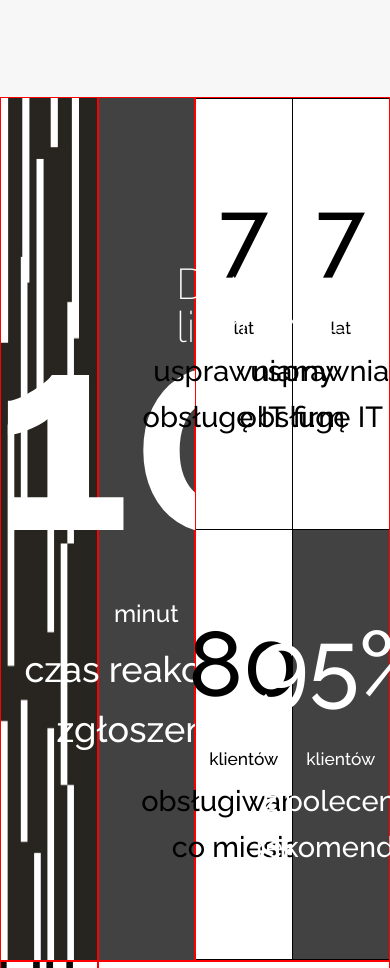
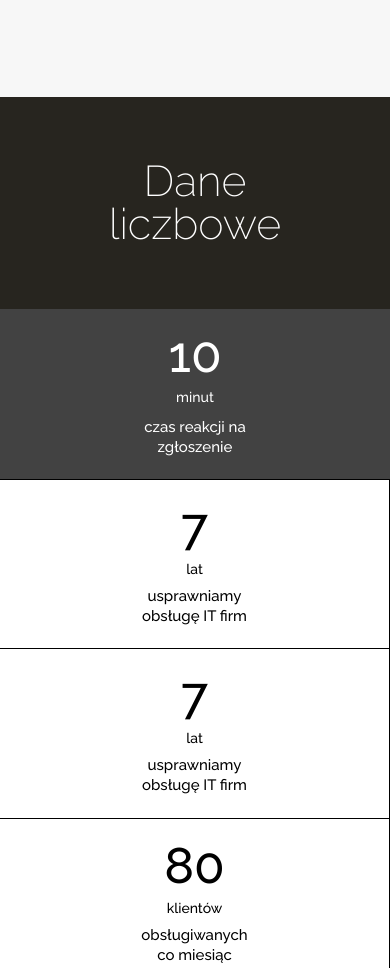
Before and after one commit to KruszynaPaulina/OT2S_psd_to_html, a website: page index.html in a window 390 px wide. Shown: the part 2232-3200 px from the top of the page. Drawn offline with nearby package versions, Linux system fonts and the light colour scheme.

Commit message:
Add RWD for date

```diff
--- a/index.html
+++ b/index.html
@@ -102,6 +102,8 @@
 						<a href="#" class="side__link date__link">Dbamy o</a>
 					</div>
 				</div>
+
+				<div class="date__box">
 					<div class="date__cell date__cell--two">
 						<div class="data__content">
 							<p class="two__numer">10</p>
@@ -139,6 +141,7 @@
 									<p class="tree__numer">95%</p>
 									<p class="tree__time">klientów</p>
 									<p class="tree__article">z polecenia<br> i rekomendacji</p>
+								</div>
 							</div>
 						</div>
 					</div>
--- a/sass/_main_style.scss
+++ b/sass/_main_style.scss
@@ -283,14 +283,17 @@
 	font-weight: 700;
 }
 
+/* Date */
+
 .date {
 	height: 864px;
 	width: 100%;
 	display: flex;
 }
 
-.date__cell {
-	border: 1px solid red;
+.date__box {
+	display: flex;
+	width: 75%;
 }
 
 .date__cell--one {
@@ -301,7 +304,7 @@
 }
 
 .date__cell--two {
-	width: 25%;
+	width: 33.3%;
 	background-color: #424242;
 	display: flex;
 	align-items: center;
@@ -309,7 +312,7 @@
 }
 
 .date__cell--three {
-	width: 50%;
+	width: 66.6%;
 	background-color: $white;
 }
 
--- a/sass/_rwd.scss
+++ b/sass/_rwd.scss
@@ -25,7 +25,7 @@
 
 		/* Services, About */
 
-	.services__side, .about__side {
+	.services__side, .about__side, .date__side{
     	left: 110px;
 	}
 
@@ -53,21 +53,20 @@
     	font-size: 30px;
     }
 
-    	/* Services, About */
-
-    .services__cell--one, .about__cell--one {
-		background-image: none;
-    }
-
-    .services__side, .about__side {
-    	left: 30px;
-	}
-
 	.services__subtitle {
     	margin-left: 30px;
     	font-size: 28px;
     }
 
+    .services__title {
+    	font-size: 40px;
+	}
+
+	/* Date */
+
+	.two__numer {
+		font-size: 220px;
+	}
 
 
 }
@@ -89,6 +88,37 @@
 
 	.nav__item {
    	 	margin: 0 12px;
+	}
+
+	    /* Services, About, Date */
+
+    .services__cell--one, .about__cell--one, .date__cell  {
+		background-image: none;
+    }
+
+       .services__side, .about__side, .date__side {
+    	left: 30px;
+	}
+
+	/* Services */
+
+	.services__title {
+    	font-size: 50px;
+	}
+
+	/* Date */
+
+	.two__numer {
+		font-size: 200px;
+	}
+
+	.two__article {
+    	font-size: 30px;
+    	line-height: 50px;
+	}
+
+	.date__cell--one {
+		min-width: 250px;
 	}
 
 }
@@ -192,6 +222,10 @@
 		width: 40%;
 	}
 
+	.date__cell--three {
+		width: 100%;
+	}
+
 	/* About */
 
 	.about__article {
@@ -201,6 +235,48 @@
 	.about__cell--one {
 		min-width: 230px;
 	}
+
+	/* Date */
+
+	.date__box {
+		flex-wrap: wrap;
+	}
+
+	.date__cell--two {
+		width: 100%;
+	}
+
+	.two__numer {
+    	font-size: 160px;
+	}
+
+	.two__time {
+		font-size: 20px;
+		margin-top: 10px;
+	}
+
+	.two__article {
+    	font-size: 26px;
+    	line-height: 30px;
+	}
+
+	.tree__numer {
+    	font-size: 70px;
+    }
+
+    .tree__time {
+    	font-size: 15px;
+    	margin-top: 20px;
+	}
+
+	.tree__article {
+    	font-size: 22px;
+    	line-height: 27px;
+	}
+
+	.tree__cell--two, .tree__cell--four {
+		border-right: 1px solid #000000;
+    }
 
 /* Focus */
 
@@ -222,6 +298,39 @@
 		font-size: 20px;
 	}
 
+	/* Date */
+
+	.two__numer {
+    	font-size: 130px;
+	}
+
+	.two__time {
+    	font-size: 16px;
+    	margin-top: 6px;
+	}
+
+	.two__article {
+    	font-size: 23px;
+    	line-height: 30px;
+	}
+
+	.tree__numer {
+    	font-size: 50px;
+	}
+
+	.tree__time {
+    	font-size: 14px;
+   		margin-top: 10px;
+	}
+
+	.tree__article {
+   		font-size: 18px;
+    	line-height: 20px;
+	}
+
+	.tree__article {
+    	width: 125px;
+    }
 
 }
 
@@ -249,6 +358,51 @@
 	.about__cell--one {
     	min-width: 205px;
 	}
+
+	/* Date */
+
+	.date__cell--one {
+    	min-width: 220px;
+	}
+
+	.tree__article {
+    	font-size: 15px;
+	}
+
+	.date__cell--two {
+    	height: 20%;
+	}
+
+	.date__cell--three {
+		height: 80%;
+	}
+
+	.tree__row {
+		flex-wrap: wrap;
+	}
+
+	.tree__cell {
+		width: 100%;
+	}
+
+	.two__numer {
+    	font-size: 50px;
+    	font-family: "Raleway", sans-serif;
+    	font-weight: 500;
+	}
+
+	.two__time {
+    	font-size: 14px;
+    	margin-top: 10px;
+	}
+
+	.two__article {
+    	font-size: 15px;
+    	line-height: 20px;
+    	width: 125px;
+	}
+
+
 }
 
 @media (max-width: 450px) {
@@ -344,4 +498,34 @@
     	margin-bottom: 100px;
     }
 
+    /* Date */
+
+    .date {
+    	flex-wrap: wrap;
+    }
+
+    .date__cell--one {
+    	width: 100%;
+    	min-height: 212px;
+    	height: 20%;
+    	display: flex;
+    	justify-content: center;
+    	align-items: center;
+    }
+
+    .date__side {
+    	position: static;
+    	text-align: center;
+    }
+
+    .date__box {
+		width: 100%;
+		height: 80%;
+    }
+
+    .date {
+    	height: 1060px;
+    }
+
+
 }
```
Also changed, not shown: css/style.css. Lines whose indentation alone changed are shown as unchanged.
